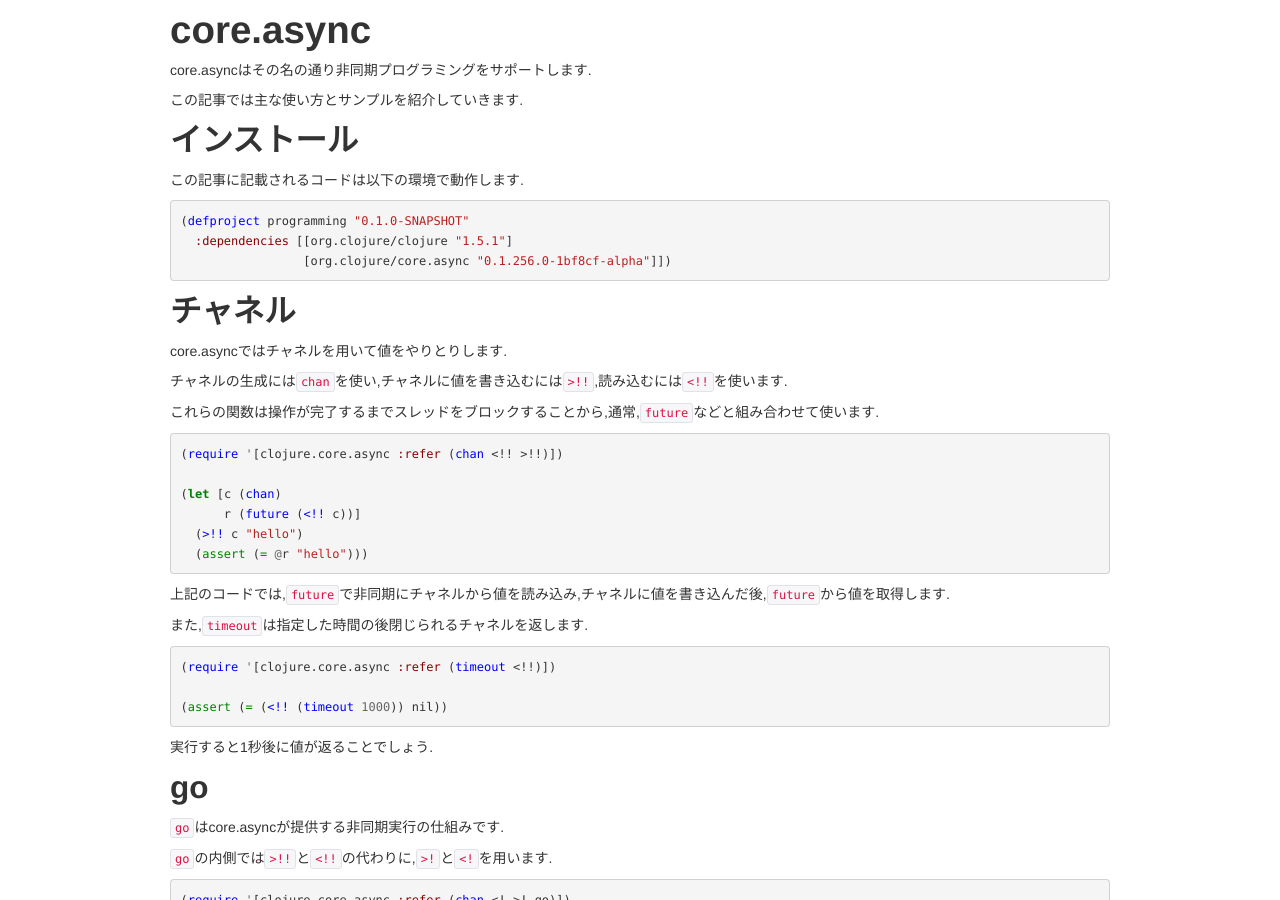
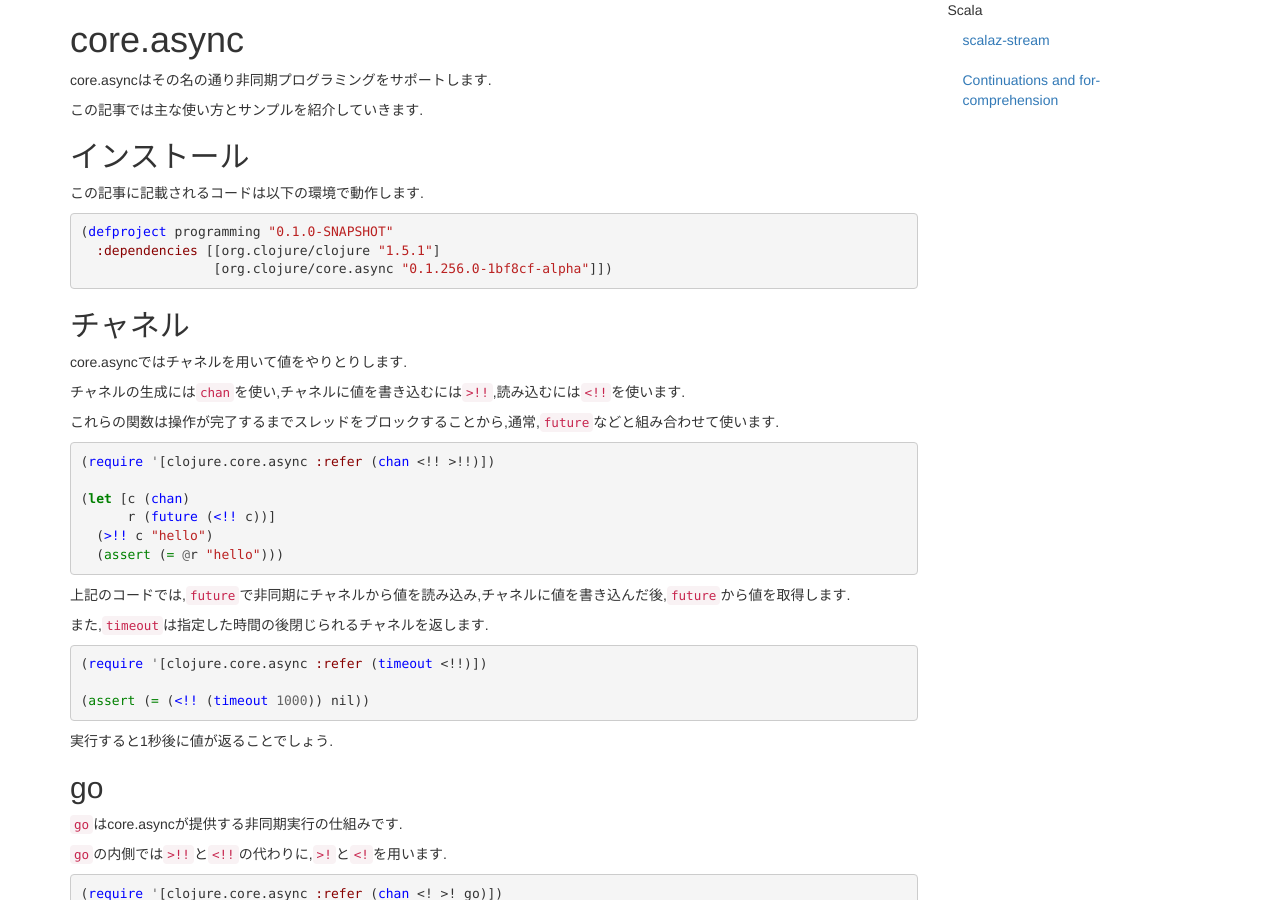
Before and after one commit to halcat0x15a/programming, a Jekyll site: the page built from core_async.md, in a window 1280 px wide and 900 px high. Built offline with Jekyll 4.4.1, drawn with Linux system fonts in a browser that asks for light colours; nearby versions of some CDN libraries; Markdown is read by kramdown in place of the engine named in the settings; comment, search, counter and statistics services are not loaded.

Commit message:
add index

```diff
--- a/_layouts/default.html
+++ b/_layouts/default.html
@@ -3,18 +3,33 @@
   <head>
     <title>{{ page.title }}</title>
     <meta charset="UTF-8" />
-    <link rel="stylesheet" href="bootstrap/css/bootstrap.min.css" type="text/css" />
-    <link rel="stylesheet" href="pygments.css" type="text/css" />
+    <link rel="stylesheet" href="http://netdna.bootstrapcdn.com/bootstrap/3.1.1/css/bootstrap.min.css" />
+    <link rel="stylesheet" href="pygments.css" />
   </head>
   <body>
     <div class="container">
-      <div>
-	{{ content }}
-      </div>
-      <div>
-	<a href="https://twitter.com/share" class="twitter-share-button" data-via="halcat0x15a" data-lang="ja">ツイート</a>
-	<script>!function(d,s,id){var js,fjs=d.getElementsByTagName(s)[0],p=/^http:/.test(d.location)?'http':'https';if(!d.getElementById(id)){js=d.createElement(s);js.id=id;js.src=p+'://platform.twitter.com/widgets.js';fjs.parentNode.insertBefore(js,fjs);}}(document, 'script', 'twitter-wjs');</script>
+      <div class="row">
+        <div class="col-md-9">
+          {{ content }}
+        </div>
+        <div class="col-md-3">
+	  <ul class="nav">
+            <li>
+              Scala
+              <ul class="nav">
+	        <li><a href="scalaz_stream.html">scalaz-stream</a></li>
+	        <li><a href="continuations.html">Continuations and for-comprehension</a></li>
+	      </ul>
+            </li>
+          </ul>
+        </div>
       </div>
     </div>
+    <footer>
+      <div class="container">
+        <a href="https://twitter.com/share" class="twitter-share-button" data-via="halcat0x15a" data-lang="ja">ツイート</a>
+      </div>
+    </footer>
+    <script>!function(d,s,id){var js,fjs=d.getElementsByTagName(s)[0],p=/^http:/.test(d.location)?'http':'https';if(!d.getElementById(id)){js=d.createElement(s);js.id=id;js.src=p+'://platform.twitter.com/widgets.js';fjs.parentNode.insertBefore(js,fjs);}}(document, 'script', 'twitter-wjs');</script>
   </body>
 </html>
```
Also changed, not shown: core_async.md (+0 -2 lines).
